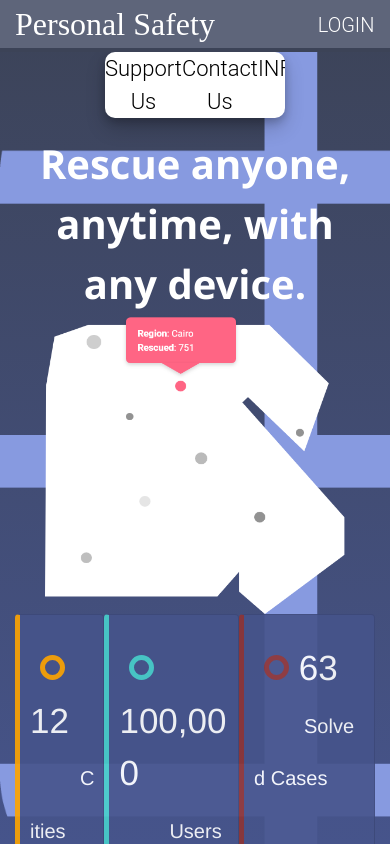
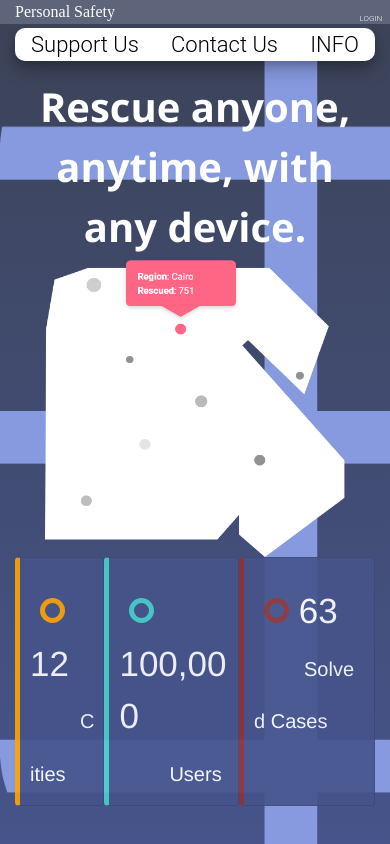
Before and after one commit to B0RU/B0RU-PersonalSafety-frontend, a Vue app: page / in a window 390 px wide. Built offline with nearby package versions, Linux system fonts and the light colour scheme.

Commit message:
add some responsivness

```diff
--- a/src/App.vue
+++ b/src/App.vue
@@ -48,6 +48,12 @@ export default {
   float: left;
   color: white;
   padding-left: 15px;
+  @media screen and (max-width: 320px) {
+    font-size: 1rem;
+  }
+  @media screen and (max-width: 496px) {
+    font-size: 1rem;
+  }
 }
 .btn-secondary.dropdown-toggle{
     background: none;
--- a/src/components/AdminActions.vue
+++ b/src/components/AdminActions.vue
@@ -115,6 +115,10 @@ $bgfontcolor: #717787;
   white-space: nowrap;
   &::-webkit-scrollbar {
     display: none;
+  }
+  @media screen and (max-width: 496px) {
+    height: 300px;
+    overflow-y: auto;
   }
 }
 .subhead {
--- a/src/components/actions.vue
+++ b/src/components/actions.vue
@@ -27,6 +27,9 @@ export default {
     padding: 20px 20px 20px 30px;
     color: gray;
     margin-bottom: 10px;
+    @media screen and (max-width: 496px) {
+      padding: 0.3rem;
+    }
 }
 ul{
   list-style-type: none;
--- a/src/components/newButton.vue
+++ b/src/components/newButton.vue
@@ -17,9 +17,6 @@ export default {
 <style scoped>
 .newBtn {
     margin-bottom: 20px;
-    width: 100%;
-    height: 3rem;
-    font-size: 1.2rem;
     text-align: center;
     padding: 10px;
     border-radius: 19px;
--- a/src/components/signingBox.vue
+++ b/src/components/signingBox.vue
@@ -2,11 +2,11 @@
   <div>
     <div v-if="isLoggedIn">
       <div class="logIn-Out dropdown">
-       <span style="font-size: 1.1rem">
+       <span class="user-name">
            {{userName}} <b-icon-chevron-down></b-icon-chevron-down>
        </span>
         <br />
-       <span style="font-size: 1rem"> {{userRole}} </span>
+       <span class="user-role"> {{userRole}} </span>
        <div class="dropdown-content">
            <span style="color: gray; font-size: 0.9rem">logged In As:</span><br>
            <span style="font-size: 1.1rem">{{userEmail}}</span><br>
@@ -50,9 +50,8 @@ export default {
 .logIn-Out{
     float: right;
     font-family: "Roboto", sans-serif;
-    font-size: 20px;
     line-height: 1;
-    padding-right: 4%;
+    padding-right: 2%;
     text-align: left;
     text-decoration: none;
     color: white;
@@ -74,8 +73,20 @@ export default {
   }
 }
 
-
 .dropdown:hover .dropdown-content {
   display: block;
 }
+
+.user-name{
+  font-size: 1.1rem;
+  @media screen and (max-width: 496px) {
+    font-size: 50%;
+  }
+}
+.user-role{
+  font-size: 1rem;
+  @media screen and (max-width: 496px) {
+    font-size: 50%;
+  }
+}
 </style>
--- a/src/views/HomePage.vue
+++ b/src/views/HomePage.vue
@@ -38,6 +38,10 @@ export default {
   background-color: white;
   border-radius: 10px;
   box-shadow: 0 4px 8px 0 rgba(0, 0, 0, 0.2), 0 10px 20px 0 rgba(0, 0, 0, 0.19);
+  @media screen and (max-width: 496px) {
+    width: 100%;
+  }
+
 
 }
 
```
